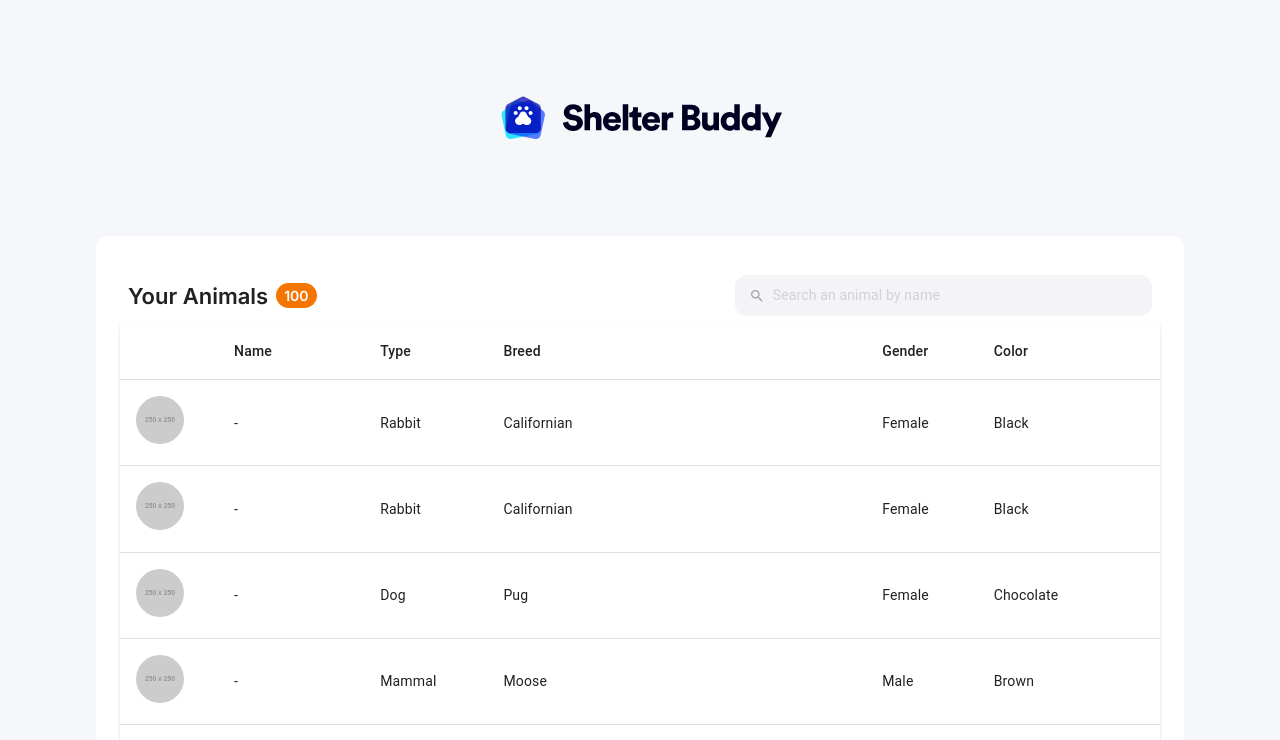
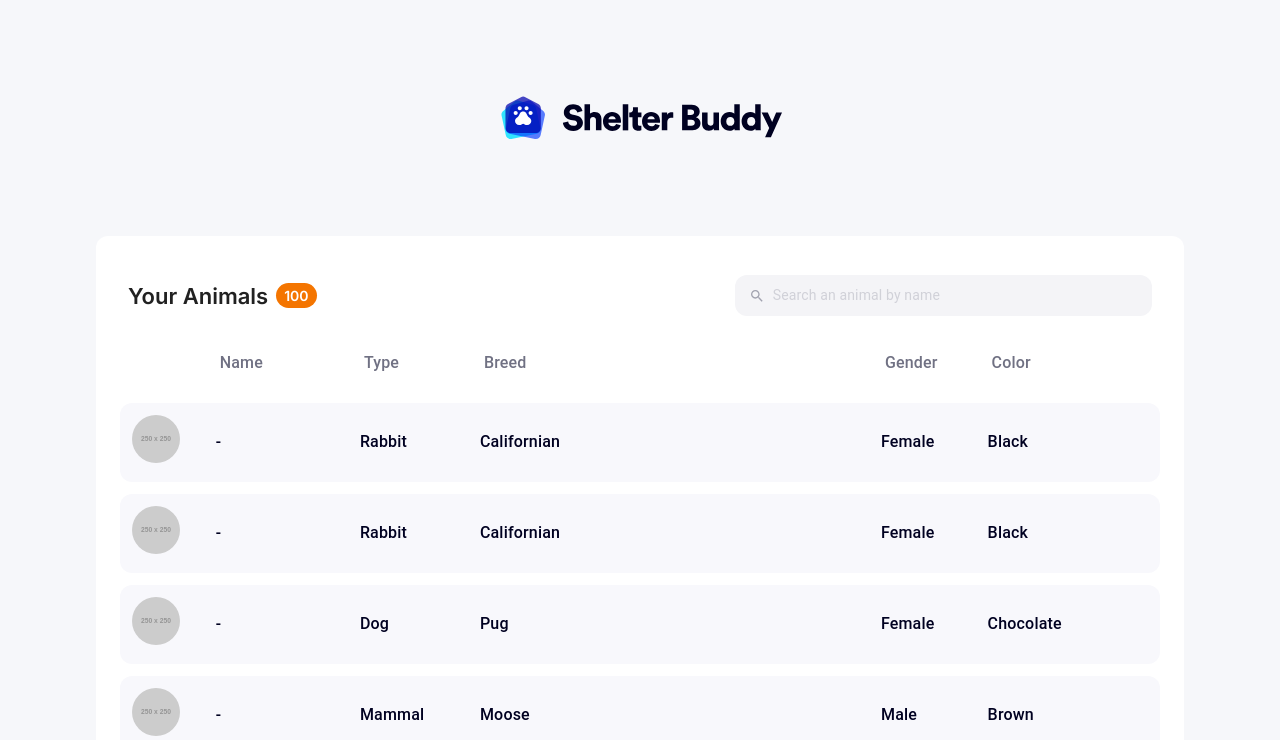
Before and after one commit to darlantc/shelterbuddy, a React (Create React App) app: page / in a window 1280 px wide. Shown: the top 740 px of the page. Built offline with nearby package versions, Linux system fonts and the light colour scheme.

Commit message:
feat: enhanced Table styles

```diff
--- a/src/components/Table/Table.tsx
+++ b/src/components/Table/Table.tsx
@@ -1,16 +1,46 @@
+import { ReactElement } from "react";
+
 import { makeStyles } from "@material-ui/core/styles";
 import MaterialTable from "@material-ui/core/Table";
 import TableBody from "@material-ui/core/TableBody";
 import TableCell from "@material-ui/core/TableCell";
-import TableContainer from "@material-ui/core/TableContainer";
 import TableHead from "@material-ui/core/TableHead";
 import TableRow from "@material-ui/core/TableRow";
-import Paper from "@material-ui/core/Paper";
-import { ReactElement } from "react";
+import {
+  darkGrayColor,
+  lightGrayColor,
+  blackColor,
+} from "../../assets/styles/styles";
 
 const useStyles = makeStyles({
   table: {
     minWidth: 650,
+    borderCollapse: "separate",
+    borderSpacing: "0px 12px",
+  },
+  headerCell: {
+    fontWeight: 500,
+    color: darkGrayColor,
+    fontSize: 16,
+    border: "none",
+  },
+  tableRow: {
+    backgroundColor: lightGrayColor,
+  },
+  rowCell: {
+    fontWeight: 500,
+    color: blackColor,
+    fontSize: 16,
+    border: "none",
+    padding: 12,
+    "&:first-child": {
+      borderTopLeftRadius: 12,
+      borderBottomLeftRadius: 12,
+    },
+    "&:last-child": {
+      borderTopRightRadius: 12,
+      borderBottomRightRadius: 12,
+    },
   },
 });
 
@@ -34,22 +64,24 @@ const Table = <T,>({ columns, rows }: TableProps<T>) => {
   const classes = useStyles();
 
   return (
-    <TableContainer component={Paper}>
     <MaterialTable className={classes.table} aria-label="table">
       <TableHead>
         <TableRow>
           {columns.map((column) => (
-              <TableCell key={column.id}>{column.label}</TableCell>
+            <TableCell key={column.id} classes={{ root: classes.headerCell }}>
+              {column.label}
+            </TableCell>
           ))}
         </TableRow>
       </TableHead>
       <TableBody>
         {rows.map((row) => (
-            <TableRow key={row.id}>
+          <TableRow key={row.id} classes={{ root: classes.tableRow }}>
             {columns.map((column) => (
               <TableCell
                 key={`${row.id}_${column.id}`}
                 align={column.align || "left"}
+                classes={{ root: classes.rowCell }}
               >
                 {/* @ts-ignore */}
                 {row.data[column.id] || "-"}
@@ -59,7 +91,6 @@ const Table = <T,>({ columns, rows }: TableProps<T>) => {
         ))}
       </TableBody>
     </MaterialTable>
-    </TableContainer>
   );
 };
 
```
Lines whose indentation alone changed are shown as unchanged.
